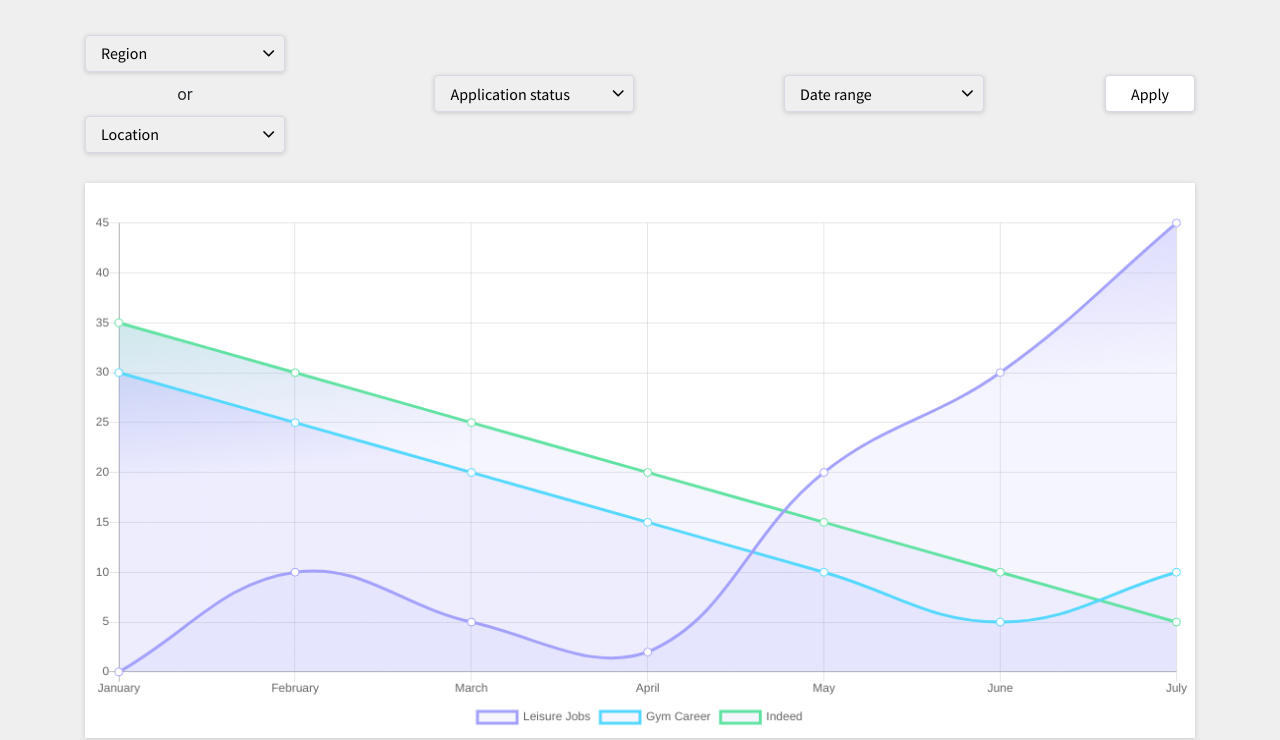
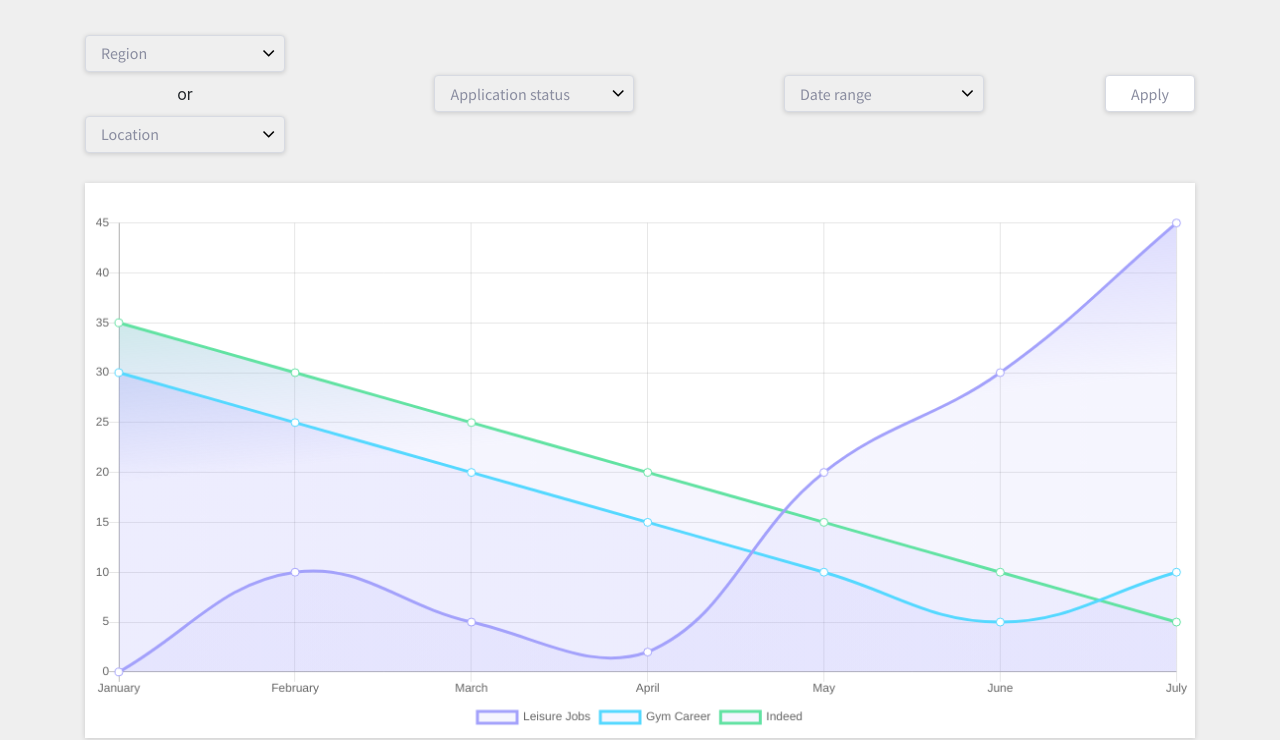
Before and after one commit to DrimerD/application_report, a plain HTML site: page index.html in a window 1280 px wide. Shown: the part 67-807 px from the top of the page. Drawn offline with nearby package versions, Linux system fonts and the light colour scheme.

Commit message:
Update main.css
Added styles datepicker

```diff
--- a/css/main.css
+++ b/css/main.css
@@ -28,10 +28,12 @@ canvas{
     justify-content: space-between;
     align-items: center;
 }
-#main-content form#control select {
+#main-content form#control select,
+#main-content form#control input {
     font-family: 'Source Sans Pro', sans-serif;
     border: 1px solid #D7DAE2;
     height: 37px;
+    color: #8a8da0;
     width: 100%;
     max-width: 200px;
     border-radius: .25rem;
@@ -65,6 +67,7 @@ canvas{
     font-family: 'Source Sans Pro', sans-serif;
     border: 1px solid #D7DAE2;
     background-color: #ffffff;
+    color: #8a8da0;
     height: 37px;
     padding: 0px 25px;
     margin-left: 10%;
```
